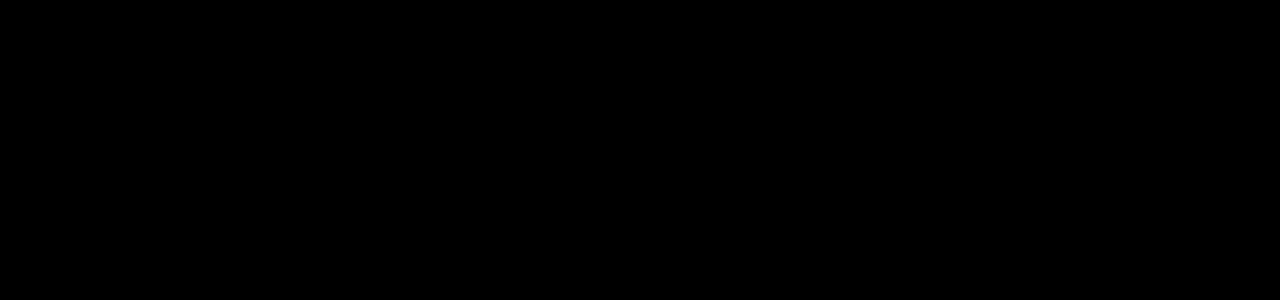
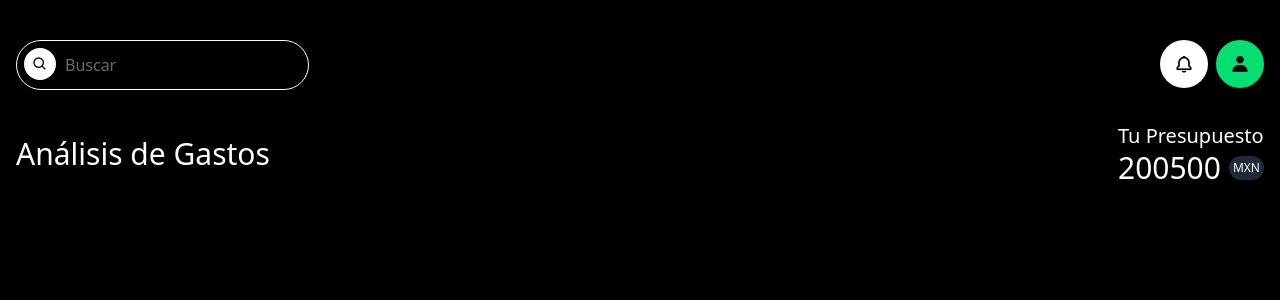
Before and after one commit to LewisAngelo11/Finnancer-frontend, an Angular app: page /dashboard in a window 1280 px wide. Shown: the top 300 px of the page. Built offline with nearby package versions, Linux system fonts and the light colour scheme.

Commit message:
Avances de interfaz al Dashboard

```diff
--- a/src/app/dashboard/dashboard.html
+++ b/src/app/dashboard/dashboard.html
@@ -1,4 +1,42 @@
-<div class="flex flex-col p-0 items-start w-full">
+<div class="flex flex-col items-center w-full">
     <!-- Header del dashboad -->
     <app-header-dashboard></app-header-dashboard>
+    <!-- Buscador y botones de notificaciones y usuario -->
+    <div class="flex flex-row justify-between w-full p-4 gap-2">
+        <div class="relative flex flex-row">
+            <input
+                type="text"
+                placeholder="Buscar"
+                class="border-1 border-white rounded-full text-gray-300 p-3 pl-12 w-full"
+            >
+            <button
+                class="absolute top-2 left-2 flex items-center justify-center bg-white p-2 w-8 h-8 rounded-full"
+            >
+                <i class='bx  bx-search'  ></i>
+            </button>
+        </div>
+        <div class="flex flex-row gap-2">
+            <button
+                class="flex items-center justify-center bg-white rounded-full p-2 w-12 h-12"
+            >
+                <i class='bx  bx-bell text-xl'  ></i>
+            </button>
+            <button
+                class="flex items-center justify-center bg-green-400 rounded-full p-2 w-12 h-12"
+            >
+                <i class='bx  bxs-user text-xl'  ></i>
+            </button>
+        </div>
+    </div>
+    <!-- Encabezado del Dashboard -->
+    <div class="flex flex-row items-center justify-between text-white w-full p-4">
+        <h2 class="text-3xl w-1/2">Análisis de Gastos</h2>
+        <div class="1/2 flex flex-col">
+            <h2 class="font-thin text-xl">Tu Presupuesto</h2>
+            <div class="flex flex-row gap-2 items-center">
+                <p class="text-3xl font-medium">{{presupuesto}}</p>
+                <p class="text-xs bg-gray-800 p-1 rounded-full">MXN</p>
+            </div>
+        </div>
+    </div>
 </div>
--- a/src/app/dashboard/dashboard.ts
+++ b/src/app/dashboard/dashboard.ts
@@ -8,5 +8,5 @@
   styleUrl: './dashboard.css'
 })
 export class Dashboard {
-
+  presupuesto: number = 200500;
 }
--- a/src/styles.css
+++ b/src/styles.css
@@ -8,6 +8,7 @@
   margin: 0;
   padding: 0;
   background-color: black;
+  overscroll-behavior: none;
 }
 
 body {
```
